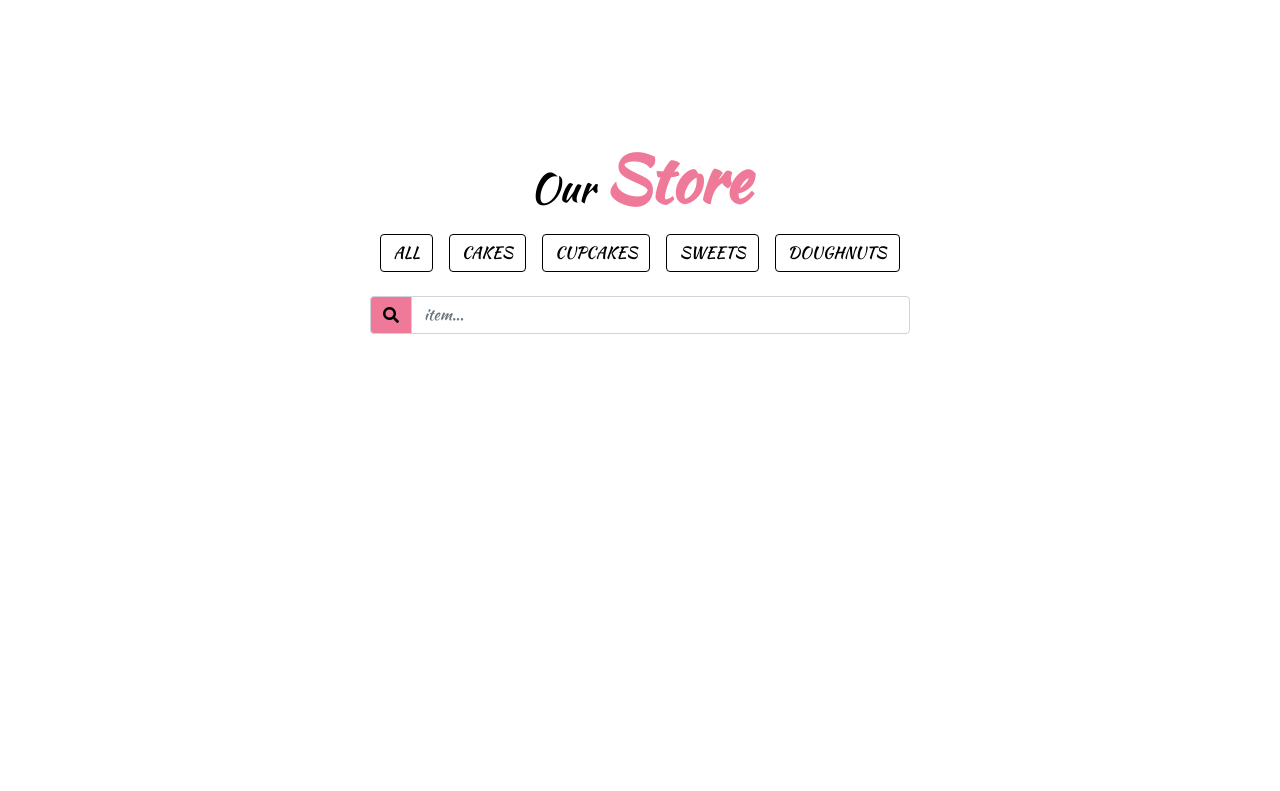
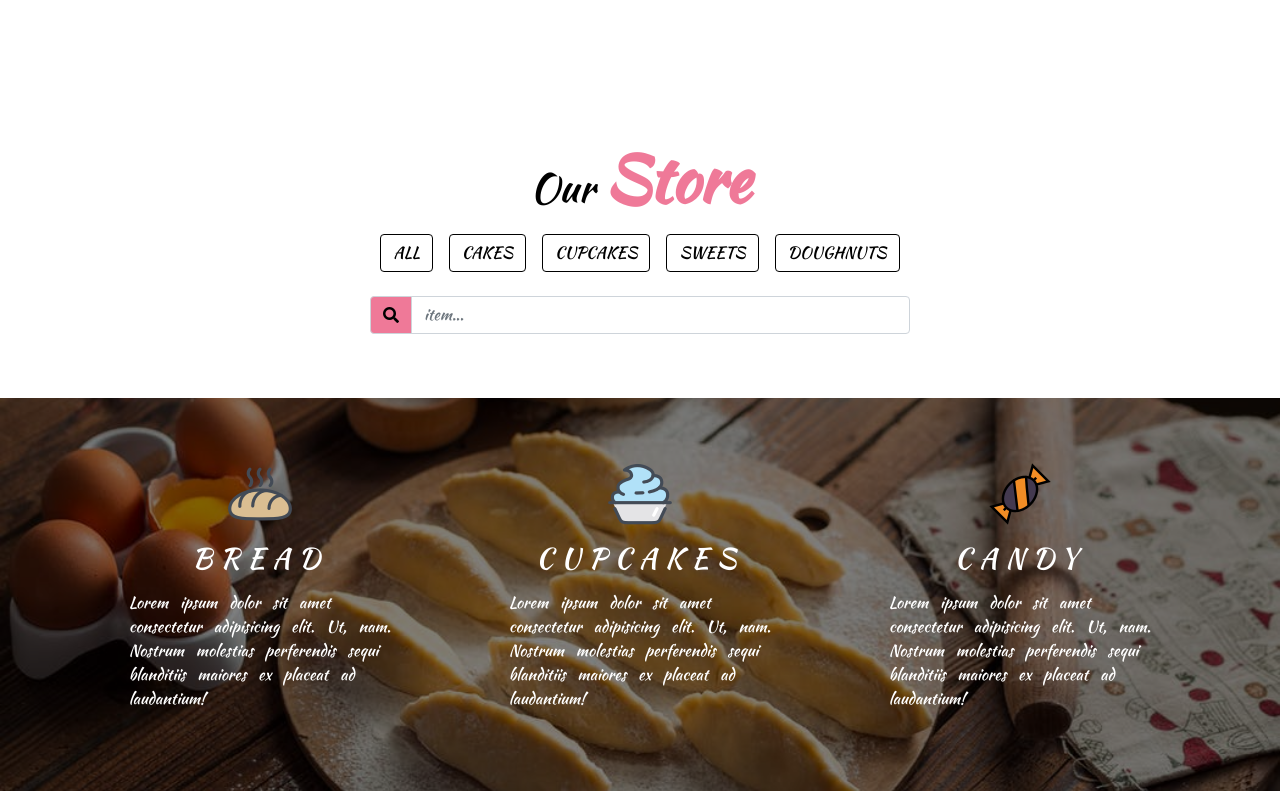
Before and after one commit to cisu/bootstrap_4_projects, a plain HTML site: page grandmas-sweets/index.html in a window 1280 px wide. Shown: the part 1304-2095 px from the top of the page. Before the commit the page ends 1702 px from the top, so only its background shows below. Drawn offline with Linux system fonts and the light colour scheme.

Commit message:
services section

```diff
--- a/grandmas-sweets/index.html
+++ b/grandmas-sweets/index.html
@@ -18,21 +18,6 @@
   <body>
     <!-- icons -->
 
-    <!--
-    https://www.iconfinder.com/icons/2427860/baguette_bread_bread_loaf_food_toast_icon
-    Creative Commons (Attribution 3.0 Unported);
-    https://www.iconfinder.com/korawan_m
-         -->
-    <!--
-    https://www.iconfinder.com/icons/2427875/cup_cupcake_dessertice_cream_yogurt_icon
-    Creative Commons (Attribution 3.0 Unported);
-    https://www.iconfinder.com/korawan_m
-         -->
-    <!--
-    https://www.iconfinder.com/icons/2671457/candy_sweets_treat_trick_icon
-    Creative Commons (Attribution 3.0 Unported);
-    https://www.iconfinder.com/bluelabelicons
-         -->
     <!--end of icons icons -->
 
     <!----------- header ----------->
@@ -133,7 +118,8 @@
             </h1>
             <p class="my-4 text-muted w-75">
               Lorem ipsum dolor, sit amet consectetur adipisicing elit.
-              Voluptatibus veritatis explicabo quas itaque id tenetur? Lorem ipsum dolor sit amet consectetur adipisicing elit. Sed, velit.
+              Voluptatibus veritatis explicabo quas itaque id tenetur? Lorem
+              ipsum dolor sit amet consectetur adipisicing elit. Sed, velit.
             </p>
             <a href="#" class="btn btn-black text-uppercase">explore</a>
           </div>
@@ -162,12 +148,39 @@
         <!-- end section title -->
         <!-- filter buttons -->
         <div class="row">
-          <div class="col-lg- mx-auto d-flex justify-content-around sortBtn flex-wrap">
-            <a href="#" class="class btn btn-black text-uppercase filter-btn m-2" data-filter="all">all</a>
-            <a href="#" class="class btn btn-black text-uppercase filter-btn m-2" data-filter="cakes">cakes</a>
-            <a href="#" class="class btn btn-black text-uppercase filter-btn m-2" data-filter="cupcakes">cupcakes</a>
-            <a href="#" class="class btn btn-black text-uppercase filter-btn m-2" data-filter="sweets">sweets</a>
-            <a href="#" class="class btn btn-black text-uppercase filter-btn m-2" data-filter="doughnuts">doughnuts</a>
+          <div
+            class="col-lg- mx-auto d-flex justify-content-around sortBtn flex-wrap"
+          >
+            <a
+              href="#"
+              class="class btn btn-black text-uppercase filter-btn m-2"
+              data-filter="all"
+              >all</a
+            >
+            <a
+              href="#"
+              class="class btn btn-black text-uppercase filter-btn m-2"
+              data-filter="cakes"
+              >cakes</a
+            >
+            <a
+              href="#"
+              class="class btn btn-black text-uppercase filter-btn m-2"
+              data-filter="cupcakes"
+              >cupcakes</a
+            >
+            <a
+              href="#"
+              class="class btn btn-black text-uppercase filter-btn m-2"
+              data-filter="sweets"
+              >sweets</a
+            >
+            <a
+              href="#"
+              class="class btn btn-black text-uppercase filter-btn m-2"
+              data-filter="doughnuts"
+              >doughnuts</a
+            >
           </div>
         </div>
         <!-- end filter buttons -->
@@ -178,11 +191,19 @@
             <form action="">
               <div class="input-group my-3">
                 <div class="input-group-prepend">
-                    <span class="class input-group-text search-box" id='search-icon'>
+                  <span
+                    class="class input-group-text search-box"
+                    id="search-icon"
+                  >
                     <i class="fas fa-search"></i>
                   </span>
                 </div>
-                  <input type="text" class="form-control" placeholder="item..." id="search-item">
+                <input
+                  type="text"
+                  class="form-control"
+                  placeholder="item..."
+                  id="search-item"
+                />
               </div>
             </form>
           </div>
@@ -192,6 +213,59 @@
     </section>
     <!----------- end of store ----------->
 
+
+
+    <!----------- services ----------->
+    <section class="services py-5" id="services">
+      <div class="container">
+        <div class="row">
+          <!-- single service -->
+          <div class="col-md-4 text-center my-3">
+            <!--
+            https://www.iconfinder.com/icons/2427860/baguette_bread_bread_loaf_food_toast_icon
+            Creative Commons (Attribution 3.0 Unported);
+            https://www.iconfinder.com/korawan_m
+                -->
+            <img src="/img/bread-icon.png" alt="bread icon" />
+            <h3 class="text-uppercase my-3 service-title">bread</h3>
+            <p class="w-75 mx-auto text-left service-text">
+              Lorem ipsum dolor sit amet consectetur adipisicing elit. Ut, nam. Nostrum molestias perferendis sequi blanditiis maiores ex placeat ad laudantium!
+            </p>
+          </div>
+          <!-- end of single service -->
+             <!-- single service -->
+             <div class="col-md-4 text-center my-3">
+                <!--
+                https://www.iconfinder.com/icons/2427875/cup_cupcake_dessertice_cream_yogurt_icon
+                Creative Commons (Attribution 3.0 Unported);
+                https://www.iconfinder.com/korawan_m
+                    -->
+              <img src="/img/cupcake-icon.png" alt="bread icon" />
+              <h3 class="text-uppercase my-3 service-title">cupcakes</h3>
+              <p class="w-75 mx-auto text-left service-text">
+                Lorem ipsum dolor sit amet consectetur adipisicing elit. Ut, nam. Nostrum molestias perferendis sequi blanditiis maiores ex placeat ad laudantium!
+              </p>
+            </div>
+            <!-- end of single service -->
+               <!-- single service -->
+          <div class="col-md-4 text-center my-3">
+              <!--
+              https://www.iconfinder.com/icons/2671457/candy_sweets_treat_trick_icon
+              Creative Commons (Attribution 3.0 Unported);
+              https://www.iconfinder.com/bluelabelicons
+                  -->
+            <img src="/img/candy-icon.png" alt="bread icon" />
+            <h3 class="text-uppercase my-3 service-title">candy</h3>
+            <p class="w-75 mx-auto text-left service-text">
+              Lorem ipsum dolor sit amet consectetur adipisicing elit. Ut, nam. Nostrum molestias perferendis sequi blanditiis maiores ex placeat ad laudantium!
+            </p>
+          </div>
+          <!-- end of single service -->
+        </div>
+      </div>
+    </section>
+    <!----------- end of services ----------->
+
     <!-- jquery -->
     <script src="js/jquery-3.3.1.min.js"></script>
     <!-- bootstrap js -->
--- a/grandmas-sweets/sass/style.scss
+++ b/grandmas-sweets/sass/style.scss
@@ -180,3 +180,23 @@ a {
   }
 }
 // end of store section
+
+// services
+#services {
+  &.services {
+    color: $mainWhite;
+    background: linear-gradient(rgba(0, 0, 0, 0.5), rgba(0, 0, 0, 0.5)),
+      url('../img/servicesBcg.jpeg') center/cover no-repeat fixed;
+  }
+
+
+  .service-title{
+    letter-spacing: .5rem;
+  }
+
+  .service-text{
+    word-spacing: .5rem;
+  }
+
+}
+// end of services
```
Also changed, not shown: grandmas-sweets/css/style.css, 1 other file. Lines whose indentation alone changed are shown as unchanged.
